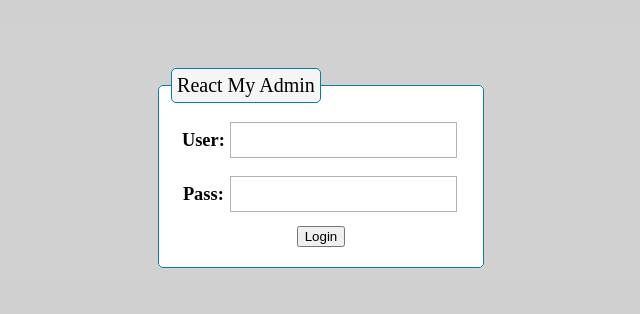
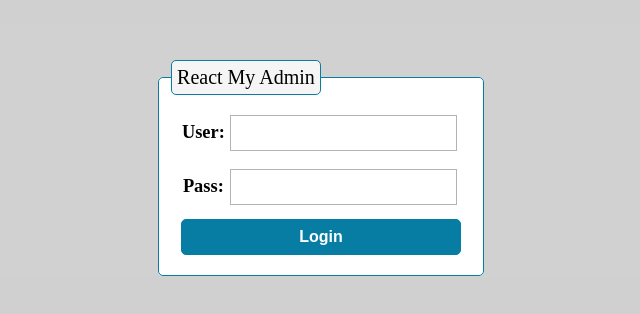
Before and after one commit to XainFaith/ReactMyAdmin, a React app: page / in a window 1280 px wide. Shown: the part 232-546 px from the top of the page, without its empty margins (319-959 px from the left). Built offline with nearby package versions, Linux system fonts and the light colour scheme.

Commit message:
Updated to use Button Component

```diff
--- a/src/Components/LoginPanel.jsx
+++ b/src/Components/LoginPanel.jsx
@@ -6,6 +6,7 @@ import LoadingOverlay from "./UI/LoadingOverlay";
 import { NotifierContext } from "./Notifier/Notifier";
 
 import useApi from "../Hooks/useApi";
+import Button from "./UI/Button";
 
 export default function LoginPanel({onGranted})
 {
@@ -52,7 +53,7 @@ export default function LoginPanel({onGranted})
                     </div>
                 </form>
                 <div className="UiSection">
-                    <button onClick={onLoginClick}>Login</button>
+                    <Button onClick={onLoginClick}>Login</Button>
                 </div>
             </LoadingOverlay>
         </ModalPanel>
--- a/src/Components/Notifier/Toast.jsx
+++ b/src/Components/Notifier/Toast.jsx
@@ -1,4 +1,5 @@
 import React, { useEffect, useState } from "react";
+import Button from "../UI/Button";
 
 export default function Toast({children, className, onRemove, autoClose=true, data})
 {
@@ -45,7 +46,7 @@ export default function Toast({children, className, onRemove, autoClose=true, da
             <div>
                 {children}
             </div>
-            <button className="CloseButton" onClick={onClose}>X</button>
+            <Button className="CloseButton" onClick={onClose}>X</Button>
         </div>
     );
 }
--- a/src/Components/SideBar/SideBar.jsx
+++ b/src/Components/SideBar/SideBar.jsx
@@ -7,6 +7,7 @@ import TablesPanel from "./TablesPanel";
 import useApi from "../../Hooks/useApi";
 
 import "./SideBar.css";
+import Button from "../UI/Button";
 
 export default function Sidebar()
 {
@@ -37,7 +38,7 @@ export default function Sidebar()
                 <input type="checkbox" className="DatabaseIcon" onChange={()=>onButtonClick("Databases")} checked={visiblePanel == "Databases"} />
                 <input type="checkbox" className="TablesIcon" onChange={()=>onButtonClick("Tables")} checked={visiblePanel == "Tables"} />
                 <input type="checkbox" className="SettingsIcon BottomOfSideBar" onChange={()=>onButtonClick("Settings")} checked={visiblePanel == "Settings"} />
-                <button className="LogoutIcon" onClick={onPromptLogout} />
+                <Button className="LogoutIcon" onClick={onPromptLogout} />
             </div>
             <CollapsiblePanel isCollpased={(visiblePanel != "Databases")}>
                 <DatabasePanel />
```
